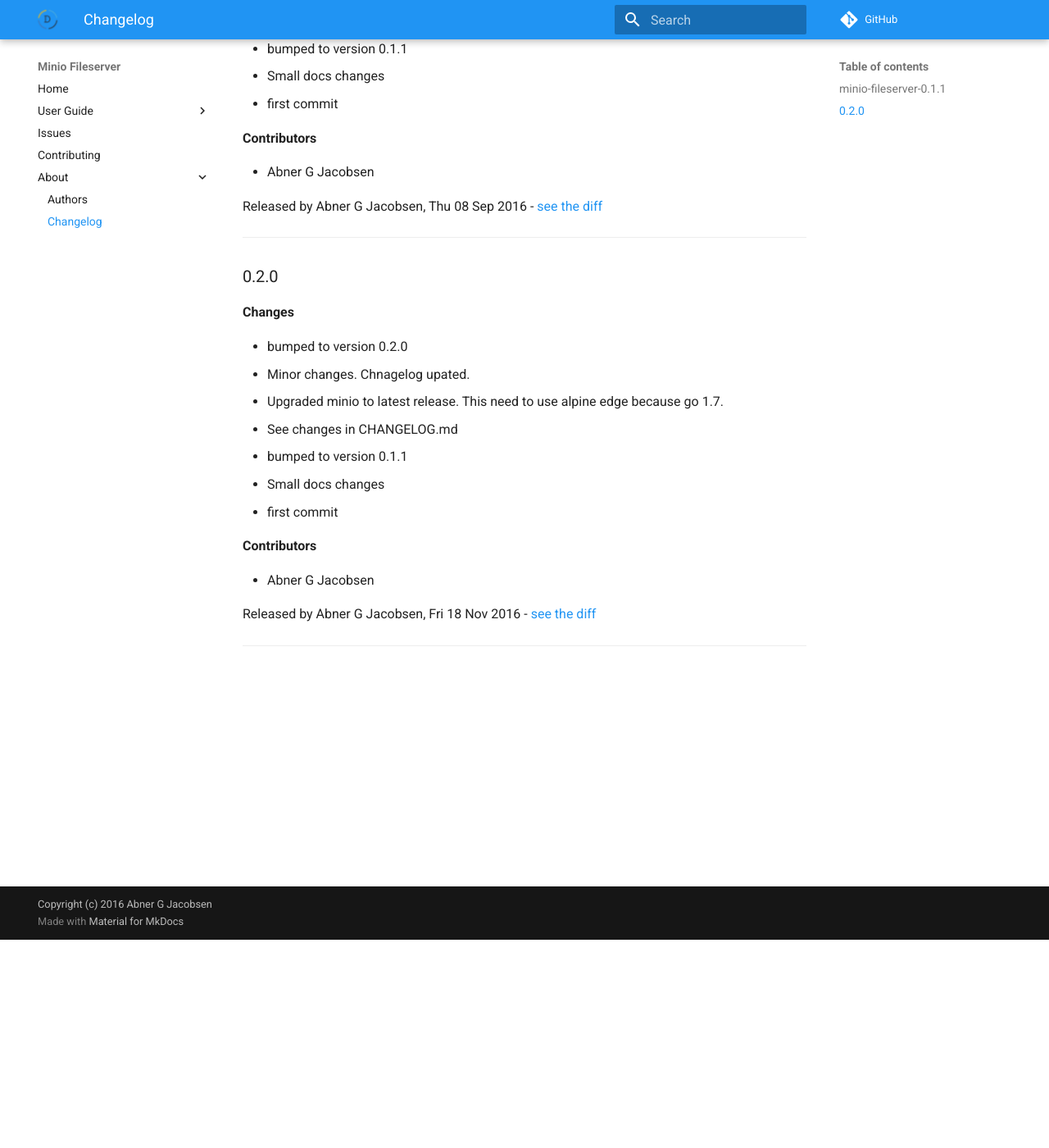
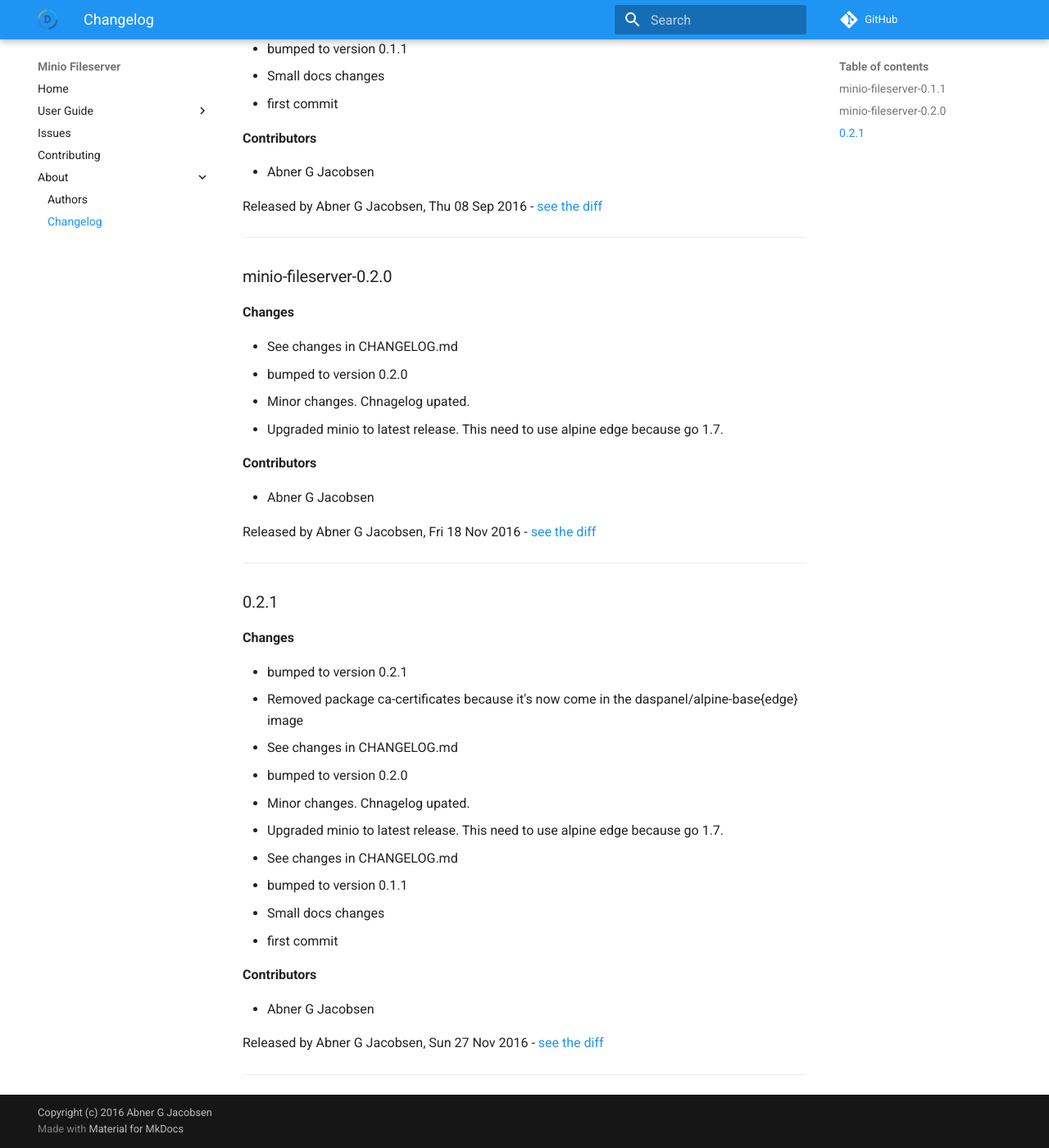
Before and after one commit to daspanel/minio-fileserver, an MkDocs documentation site: the page built from docs/changelog.md, in a window 1280 px wide and 1400 px high, scrolled down 254 px. Shown: the whole window at 82% size. Built offline with MkDocs 1.6.1 and Material for MkDocs 9.7.7, drawn with Linux system fonts in a browser that asks for light colours; comment, search, counter and statistics services are not loaded; old or Windows-style settings are respelled for this version of MkDocs.

Commit message:
See changes in CHANGELOG.md

```diff
--- a/docs/changelog.md
+++ b/docs/changelog.md
@@ -16,9 +16,28 @@
 [see the diff](https://github.com/admindaspanel/minio-fileserver/compare/...#diff)
 ______________
 
-### 0.2.0
+### minio-fileserver-0.2.0
 __Changes__
 
+- See changes in CHANGELOG.md
+- bumped to version 0.2.0
+- Minor changes. Chnagelog upated.
+- Upgraded minio to latest release. This need to use alpine edge because go 1.7.
+
+__Contributors__
+
+- Abner G Jacobsen
+
+Released by Abner G Jacobsen, Fri 18 Nov 2016 -
+[see the diff](https://github.com/admindaspanel/minio-fileserver/compare/...#diff)
+______________
+
+### 0.2.1
+__Changes__
+
+- bumped to version 0.2.1
+- Removed package ca-certificates because it's now come in the daspanel/alpine-base{edge} image
+- See changes in CHANGELOG.md
 - bumped to version 0.2.0
 - Minor changes. Chnagelog upated.
 - Upgraded minio to latest release. This need to use alpine edge because go 1.7.
@@ -31,6 +50,6 @@
 
 - Abner G Jacobsen
 
-Released by Abner G Jacobsen, Fri 18 Nov 2016 -
-[see the diff](https://github.com/admindaspanel/minio-fileserver/compare/9a20715e4a9032e70720d1fae97b9b2df378a874...0.2.0#diff)
+Released by Abner G Jacobsen, Sun 27 Nov 2016 -
+[see the diff](https://github.com/admindaspanel/minio-fileserver/compare/9a20715e4a9032e70720d1fae97b9b2df378a874...0.2.1#diff)
 ______________
```
Also changed, not shown: CHANGELOG.md (+22 -3 lines).
